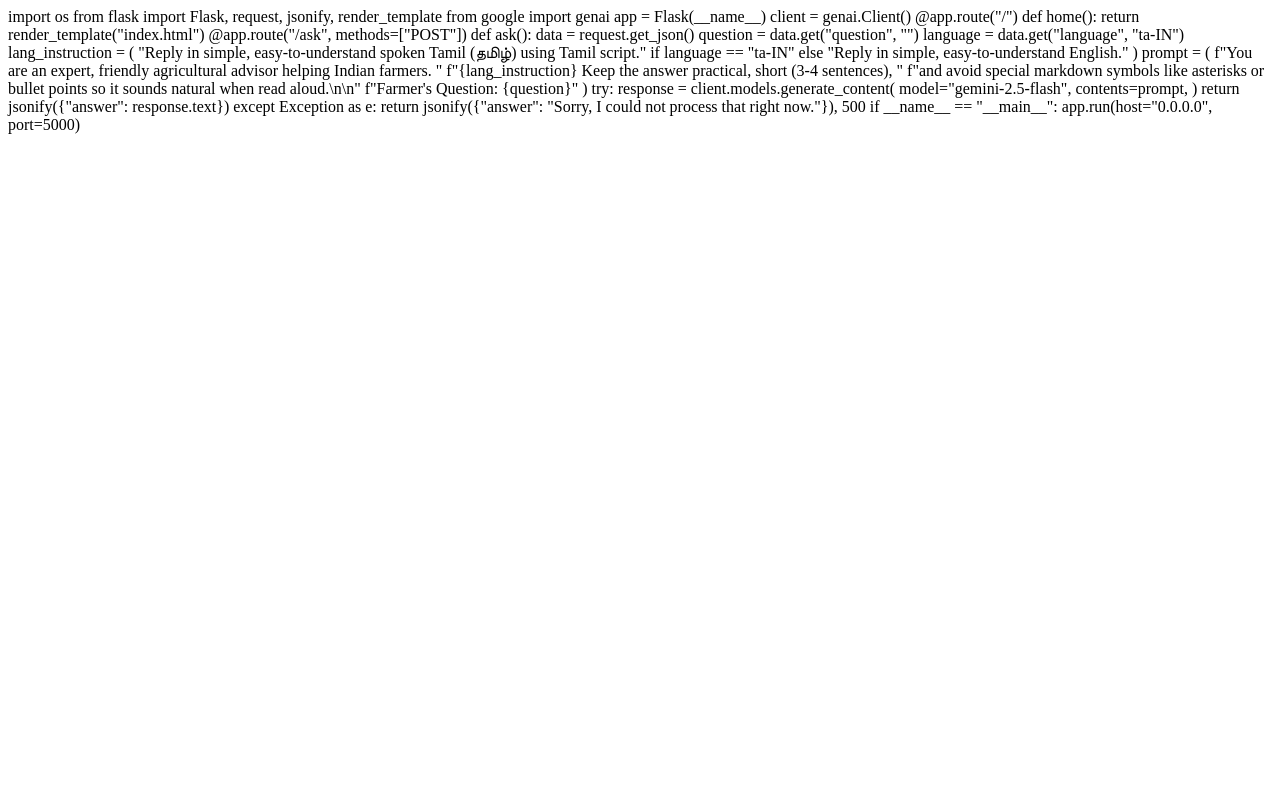
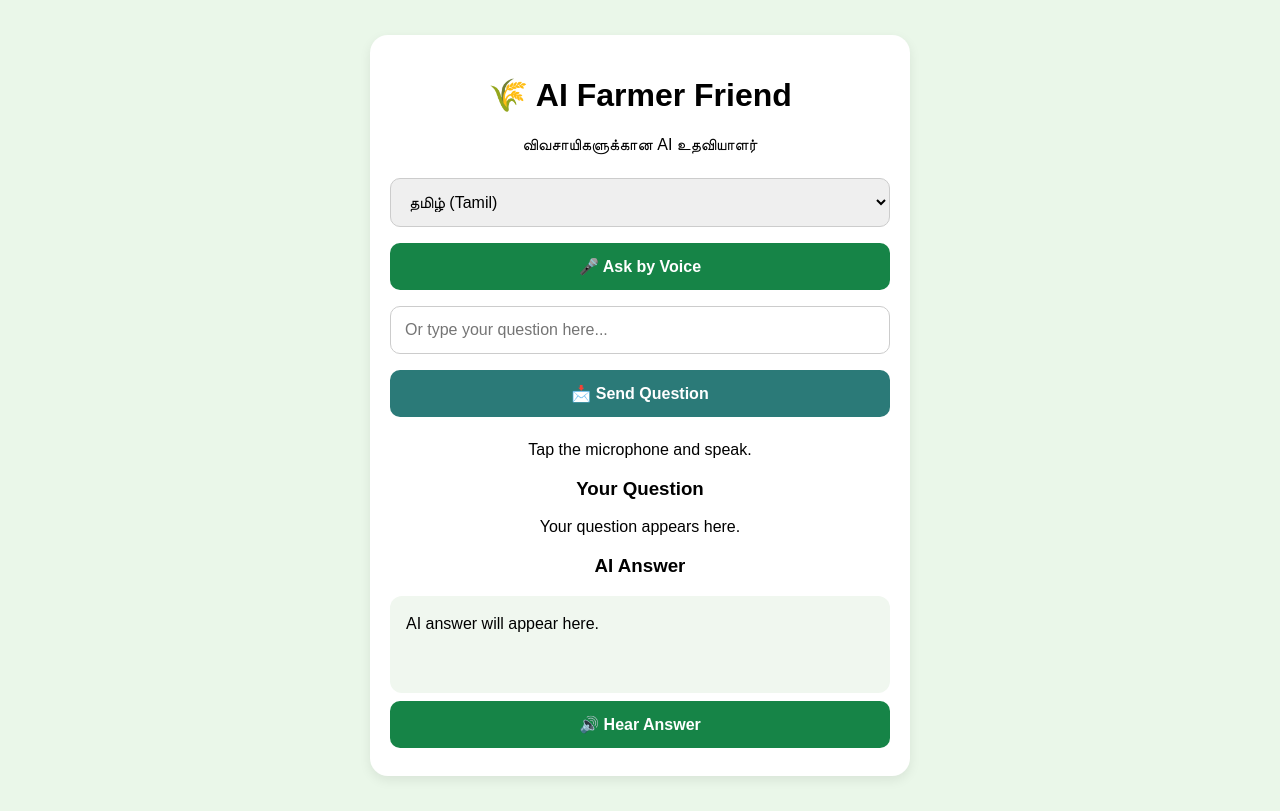
Before and after one commit to fiservmsr/Dishitha_Farmer_App, a Flask app: page / in a window 1280 px wide. Before the commit the page ends 134 px from the top, so only its background shows below. Run offline with Flask 3, Linux system fonts and the light colour scheme.

Commit message:
Enhance index.html with voice input and language options
Updated the HTML template to include voice input and language selection features for an AI agricultural assistant.

```diff
--- a/templates/index.html
+++ b/templates/index.html
@@ -1,41 +1,167 @@
-import os
-from flask import Flask, request, jsonify, render_template
-from google import genai
+<!DOCTYPE html>
+<html lang="en">
+<head>
+<meta charset="UTF-8">
+<meta name="viewport" content="width=device-width, initial-scale=1.0">
+<title>AI Farmer Friend</title>
+<style>
+body {
+  font-family: Arial, sans-serif;
+  background: #eaf7e9;
+  text-align: center;
+  padding: 15px;
+  margin: 0;
+}
+.container {
+  max-width: 500px;
+  margin: 20px auto;
+  background: white;
+  padding: 20px;
+  border-radius: 18px;
+  box-shadow: 0 4px 12px rgba(0,0,0,0.08);
+}
+button, select, input {
+  padding: 14px;
+  margin: 8px 0;
+  border-radius: 10px;
+  font-size: 16px;
+  width: 100%;
+  box-sizing: border-box;
+}
+select, input {
+  border: 1px solid #ccc;
+}
+button {
+  background: #168447;
+  color: white;
+  border: 0;
+  cursor: pointer;
+  font-weight: bold;
+}
+#answer {
+  background: #f0f7ef;
+  padding: 16px;
+  border-radius: 12px;
+  min-height: 65px;
+  text-align: left;
+  line-height: 1.5;
+}
+</style>
+</head>
+<body>
 
-app = Flask(__name__)
-client = genai.Client()
+<div class="container">
+  <h1>🌾 AI Farmer Friend</h1>
+  <p>விவசாயிகளுக்கான AI உதவியாளர்</p>
 
-@app.route("/")
-def home():
-    return render_template("index.html")
+  <select id="language">
+    <option value="ta-IN">தமிழ் (Tamil)</option>
+    <option value="en-IN">English</option>
+  </select>
 
-@app.route("/ask", methods=["POST"])
-def ask():
-    data = request.get_json()
-    question = data.get("question", "")
-    language = data.get("language", "ta-IN")
+  <button onclick="startListening()">🎤 Ask by Voice</button>
 
-    lang_instruction = (
-        "Reply in simple, easy-to-understand spoken Tamil (தமிழ்) using Tamil script."
-        if language == "ta-IN"
-        else "Reply in simple, easy-to-understand English."
-    )
+  <input type="text" id="textInput" placeholder="Or type your question here..." />
+  <button onclick="askFromText()" style="background:#2b7a78;">📩 Send Question</button>
 
-    prompt = (
-        f"You are an expert, friendly agricultural advisor helping Indian farmers. "
-        f"{lang_instruction} Keep the answer practical, short (3-4 sentences), "
-        f"and avoid special markdown symbols like asterisks or bullet points so it sounds natural when read aloud.\n\n"
-        f"Farmer's Question: {question}"
-    )
+  <p id="status">Tap the microphone and speak.</p>
 
-    try:
-        response = client.models.generate_content(
-            model="gemini-2.5-flash",
-            contents=prompt,
-        )
-        return jsonify({"answer": response.text})
-    except Exception as e:
-        return jsonify({"answer": "Sorry, I could not process that right now."}), 500
+  <h3>Your Question</h3>
+  <p id="question">Your question appears here.</p>
 
-if __name__ == "__main__":
-    app.run(host="0.0.0.0", port=5000)
+  <h3>AI Answer</h3>
+  <div id="answer">AI answer will appear here.</div>
+
+  <button onclick="speakAnswer()">🔊 Hear Answer</button>
+</div>
+
+<script>
+// 👇 PASTE YOUR GEMINI API KEY INSIDE THE QUOTES BELOW 👇
+const API_KEY = "PASTE_YOUR_GEMINI_API_KEY_HERE";
+
+const SpeechRecognition = window.SpeechRecognition || window.webkitSpeechRecognition;
+let answerText = "";
+
+function startListening() {
+  if (!SpeechRecognition) {
+    alert("Voice not supported in this browser. Please use Google Chrome or type below.");
+    return;
+  }
+
+  const recognition = new SpeechRecognition();
+  recognition.lang = document.getElementById("language").value;
+  recognition.continuous = false;
+  recognition.interimResults = false;
+
+  document.getElementById("status").textContent = "Listening... Speak now.";
+
+  recognition.onresult = function(event) {
+    const spokenText = event.results[0][0].transcript;
+    sendQuestion(spokenText);
+  };
+
+  recognition.onerror = function() {
+    document.getElementById("status").textContent = "Mic error. Allow permission or type below.";
+  };
+
+  recognition.start();
+}
+
+function askFromText() {
+  const typedText = document.getElementById("textInput").value.trim();
+  if (!typedText) return;
+  sendQuestion(typedText);
+}
+
+async function sendQuestion(questionText) {
+  document.getElementById("question").textContent = questionText;
+  document.getElementById("status").textContent = "Thinking...";
+
+  const language = document.getElementById("language").value;
+  const langInstruction = language === "ta-IN"
+    ? "Reply in simple, easy-to-understand spoken Tamil (தமிழ்) using Tamil script."
+    : "Reply in simple, easy-to-understand English.";
+
+  const prompt = `You are a helpful agricultural advisor for Indian farmers. ${langInstruction} Keep the answer short (3-4 sentences) and avoid bullet points or asterisks so it reads smoothly aloud.\n\nQuestion: ${questionText}`;
+
+  try {
+    const response = await fetch(
+      `https://googleapis.com{API_KEY}`,
+      {
+        method: "POST",
+        headers: { "Content-Type": "application/json" },
+        body: JSON.stringify({
+          contents: [{ parts: [{ text: prompt }] }]
+        })
+      }
+    );
+
+    const data = await response.json();
+
+    if (!response.ok) {
+      throw new Error(data.error?.message || "API Error");
+    }
+
+    answerText = data.candidates[0].content.parts[0].text;
+    document.getElementById("answer").textContent = answerText;
+    document.getElementById("status").textContent = "Answer received!";
+    speakAnswer();
+
+  } catch (error) {
+    document.getElementById("status").textContent = "Error: " + error.message;
+  }
+}
+
+function speakAnswer() {
+  if (!answerText) return;
+  speechSynthesis.cancel();
+
+  const speech = new SpeechSynthesisUtterance(answerText);
+  speech.lang = document.getElementById("language").value;
+  speech.rate = 0.9;
+  speechSynthesis.speak(speech);
+}
+</script>
+
+</body>
+</html>
```
